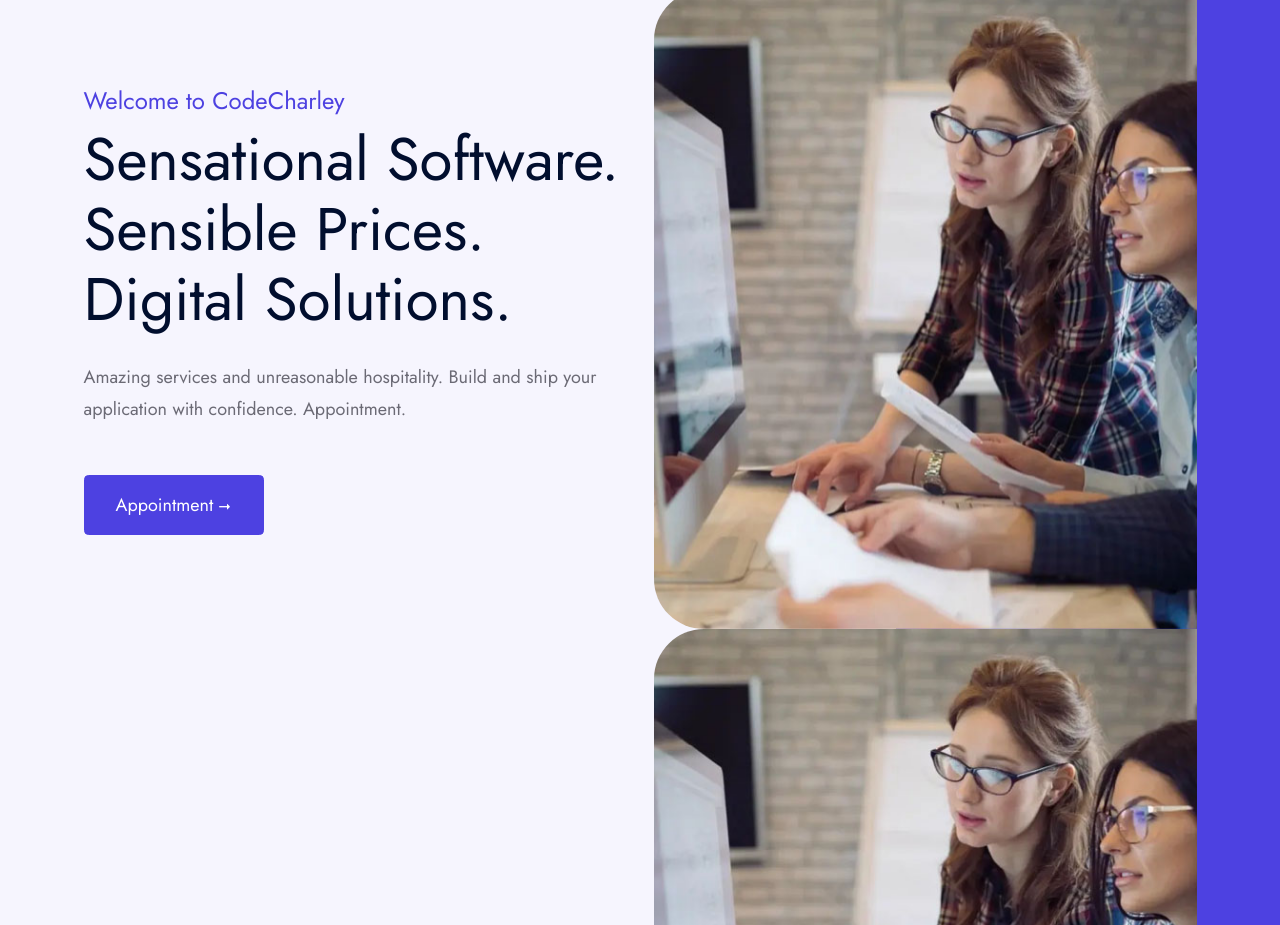
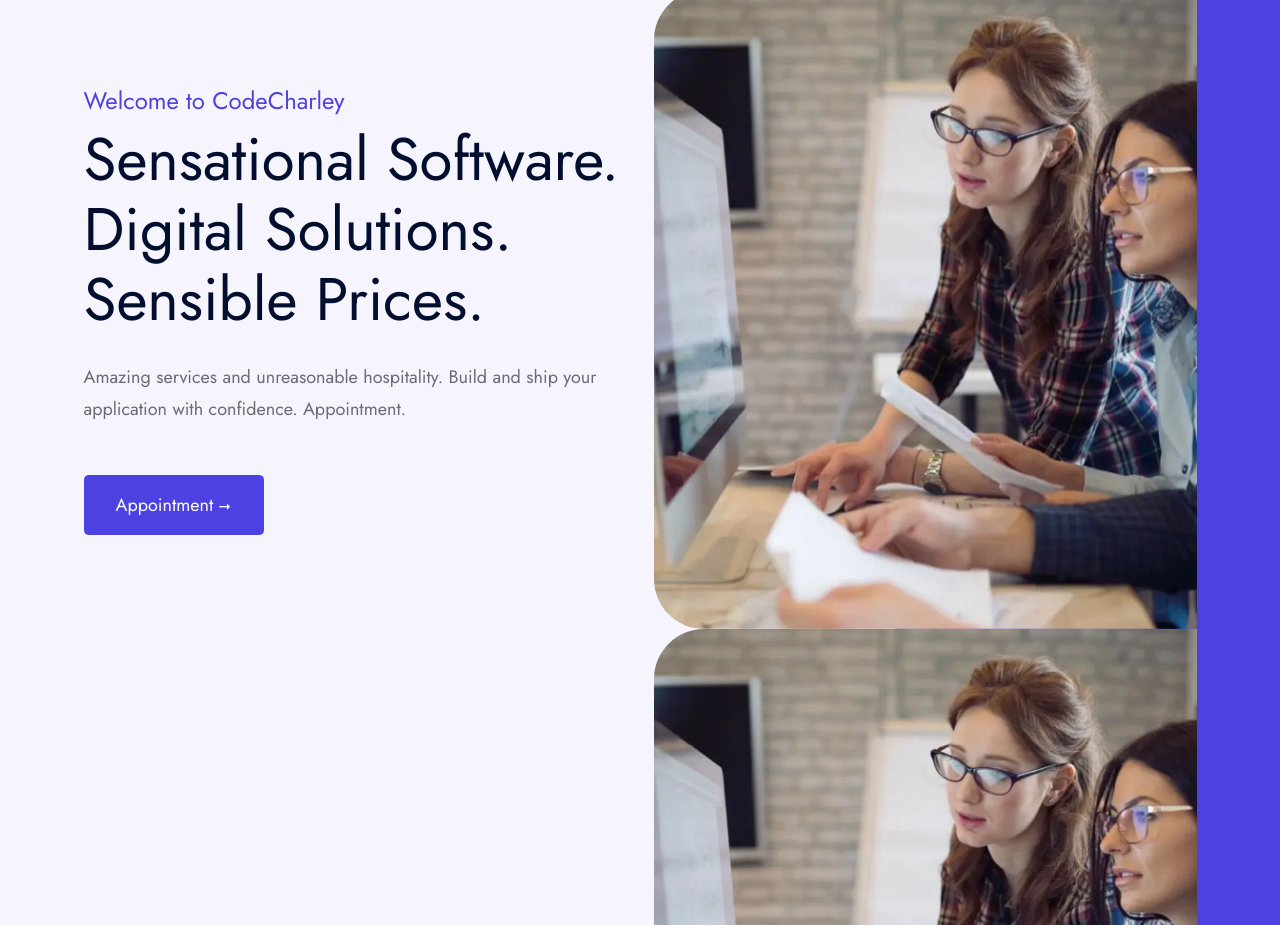
Before and after one commit to charlespark4393/codecharley_frontv2, a React (Create React App) app: page / in a window 1280 px wide. Shown: the part 800-1725 px from the top of the page. Built offline with nearby package versions, Linux system fonts and the light colour scheme.

Commit message:
chore: update text

```diff
--- a/src/pages/home/SliderSection.js
+++ b/src/pages/home/SliderSection.js
@@ -46,7 +46,7 @@
                   <div className="col-lg-6">
                     <div className="ras-slide-content">
                       <h3 className="ras-slide-sub-heading primary-text-color">Welcome to CodeCharley</h3>
-                      <h2 className="ras-slide-heading">Sensational Software. Sensible Prices. Digital Solutions.</h2>
+                      <h2 className="ras-slide-heading">Sensational Software. Digital Solutions.<br />Sensible Prices.</h2>
                       <p className="ras-slide-desc mb-50">Amazing services and unreasonable hospitality. Build and ship your application with confidence.
                         Appointment.
                       </p>
```
